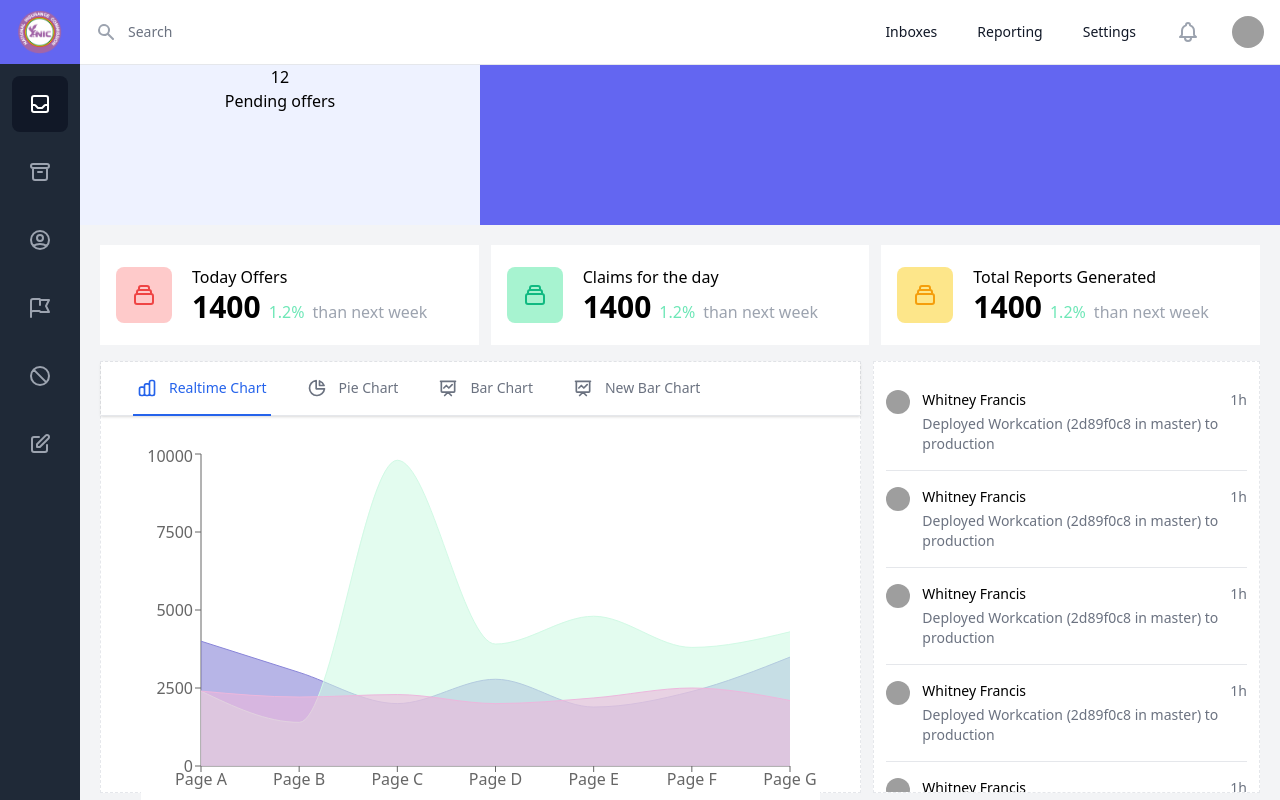
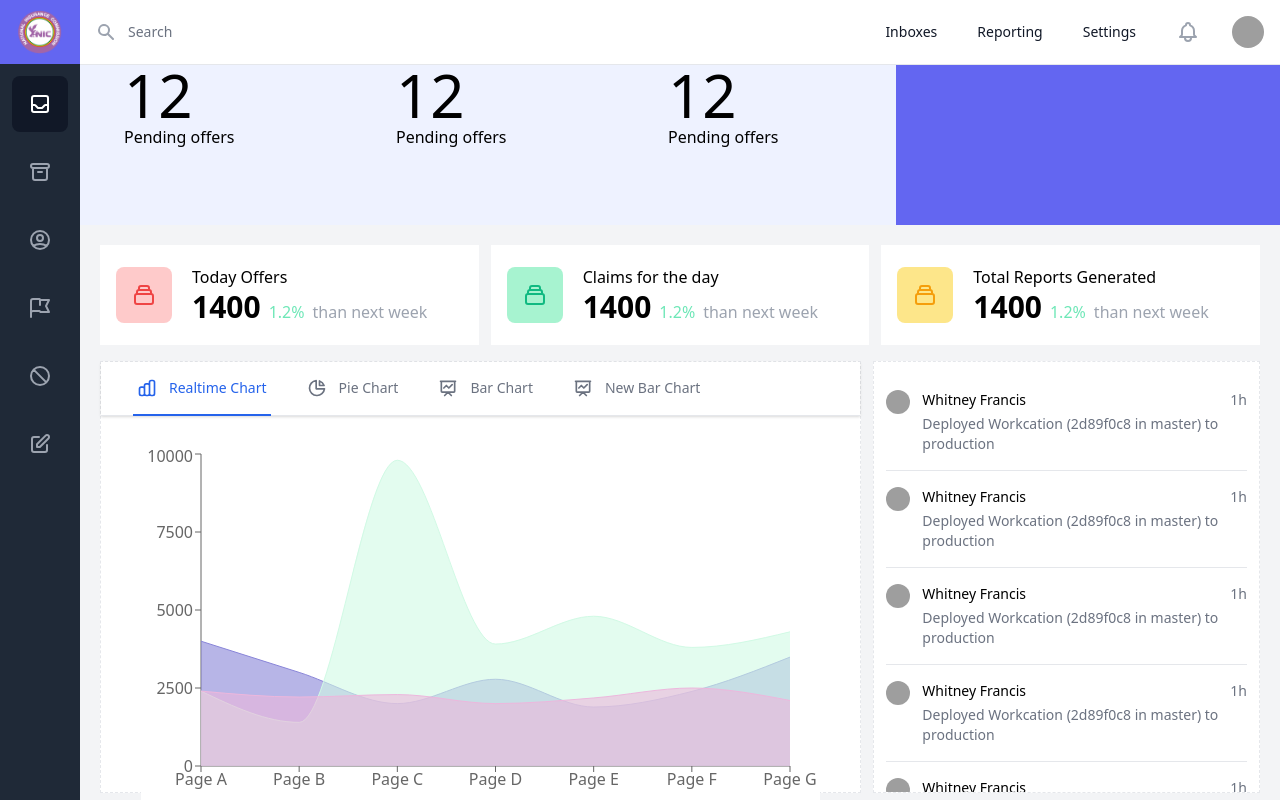
Before and after one commit to Khoby-790/template-nic, a React (Create React App) app: page / in a window 1280 px wide. Built offline with nearby package versions, Linux system fonts and the light colour scheme; grey boxes are pictures that could not be loaded.

Commit message:
--- Auto-Git Commit ---

```diff
--- a/src/pages/Dashboard/Dashboard.tsx
+++ b/src/pages/Dashboard/Dashboard.tsx
@@ -58,10 +58,18 @@ const data = [
 const Dashboard = (props: Props) => {
     return (
         <Fragment>
-            <div className="bg-indigo-500 max-h-52 w-full h-full">
+            <div className="bg-indigo-500 flex max-h-52 w-full h-full">
                 <div className="flex-1 grid grid-cols-3 h-40">
-                    <div className="flex items-center bg-indigo-50 h-full flex-col">
-                        <h1>12</h1>
+                    <div className="flex  px-11 bg-indigo-50 h-full flex-col">
+                        <h1 className="text-6xl">12</h1>
+                        <p>Pending offers</p>
+                    </div>
+                    <div className="flex  px-11 bg-indigo-50 h-full flex-col">
+                        <h1 className="text-6xl">12</h1>
+                        <p>Pending offers</p>
+                    </div>
+                    <div className="flex  px-11 bg-indigo-50 h-full flex-col">
+                        <h1 className="text-6xl">12</h1>
                         <p>Pending offers</p>
                     </div>
                 </div>
```
